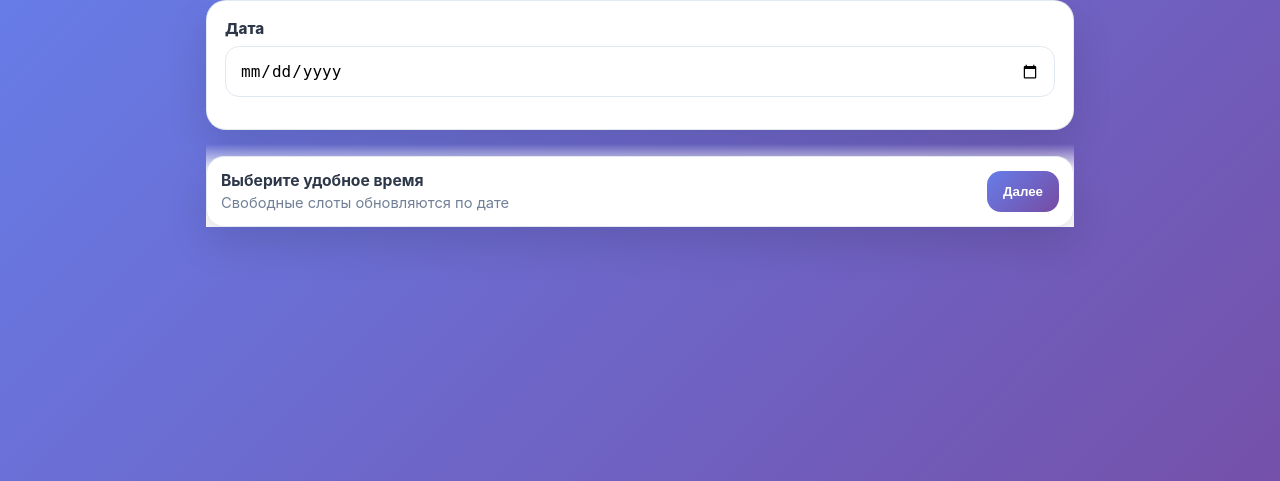
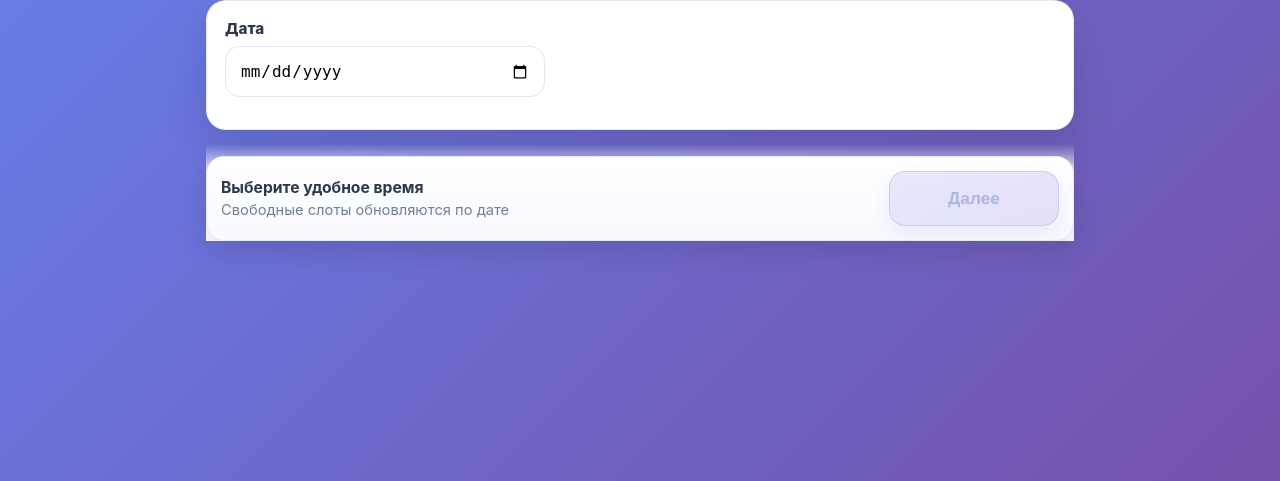
Before and after one commit to wFeeL/DoggyBot, a Flask app: page /booking/time in a window 1280 px wide. Shown: the part 86-567 px from the top of the page. Run offline with Flask 3, Linux system fonts and the light colour scheme; parts of the project's set-up code (start-up, migrations or seed data) failed here and were passed over; some libraries are stand-ins or nearby versions.

Commit message:
Refine booking bottom button styling

```diff
--- a/telegram_webapp/static/booking.css
+++ b/telegram_webapp/static/booking.css
@@ -133,11 +140,13 @@ a {
     justify-content: center;
     align-items: center;
     gap: 8px;
-    padding: 13px 16px;
-    border-radius: 14px;
+    padding: 14px 18px;
+    border-radius: 16px;
     border: 1px solid var(--border);
     cursor: pointer;
     font-weight: 800;
+    font-size: 1.05rem;
+    line-height: 1.2;
     text-decoration: none;
     background: #f7fafc;
     color: var(--text);
@@ -149,14 +158,22 @@ a {
     box-shadow: 0 10px 24px rgba(102, 126, 234, 0.18);
 }
 
+.btn:disabled {
+    opacity: 0.6;
+    cursor: not-allowed;
+    box-shadow: none;
+    transform: none;
+}
+
 .btn-primary {
     background: linear-gradient(135deg, var(--primary) 0%, var(--primary2) 100%);
     color: #fff;
     border: none;
+    box-shadow: 0 10px 22px rgba(102, 126, 234, 0.22);
 }
 
 .btn-primary:hover {
-    box-shadow: 0 12px 28px rgba(102, 126, 234, 0.28);
+    box-shadow: 0 12px 28px rgba(102, 126, 234, 0.32);
 }
 
 .btn-danger {
@@ -241,6 +258,10 @@ a {
     outline: none;
 }
 
+.date-input {
+    max-width: 320px;
+}
+
 .input:focus {
     border-color: rgba(102, 126, 234, 0.65);
     box-shadow: 0 0 0 4px rgba(102, 126, 234, 0.15);
@@ -260,9 +281,31 @@ a {
     gap: 12px;
     padding: 14px;
     border-radius: 18px;
-    border: 1px solid var(--border);
-    background: #fff;
-    box-shadow: 0 18px 40px rgba(0, 0, 0, 0.12);
+    border: 1px solid rgba(226, 232, 240, 0.9);
+    background: linear-gradient(180deg, #ffffff 0%, #f7f9ff 100%);
+    box-shadow: 0 10px 28px rgba(0, 0, 0, 0.12);
+}
+
+.bottom-card .btn-primary {
+    min-width: 170px;
+    padding: 16px 26px;
+    border-radius: 16px;
+    background: linear-gradient(135deg, #6f7df3 0%, #7d63d8 100%);
+    box-shadow: 0 12px 26px rgba(104, 118, 242, 0.26);
+    border: 1px solid rgba(111, 125, 243, 0.55);
+    font-size: 1.08rem;
+    text-shadow: 0 1px 1px rgba(0, 0, 0, 0.08);
+}
+
+.bottom-card .btn-primary:not(:disabled):hover {
+    box-shadow: 0 14px 30px rgba(104, 118, 242, 0.3);
+}
+
+.bottom-card .btn-primary:disabled {
+    background: linear-gradient(135deg, #d7ddfb 0%, #d6cff7 100%);
+    color: #7c8bc6;
+    border-color: rgba(124, 139, 198, 0.5);
+    box-shadow: 0 8px 18px rgba(124, 139, 198, 0.22);
 }
 
 .summary {
--- a/telegram_webapp/templates/booking_time.html
+++ b/telegram_webapp/templates/booking_time.html
@@ -21,7 +21,7 @@
             <div class="card">
                 <div class="field">
                     <label class="label" for="date">Дата</label>
-                    <input class="input" id="date" type="date" />
+                    <input class="input date-input" id="date" type="date" />
                 </div>
                 <div id="info" class="muted" style="margin-top:10px"></div>
                 <div id="slots-root" class="slots" style="margin-top:14px"></div>
```
Also changed, not shown: other parts of telegram_webapp/static/booking.css (+27 -8 lines), telegram_webapp/static/index.css (+25 -0 lines), telegram_webapp/templates/index.html (+14 -0 lines).
